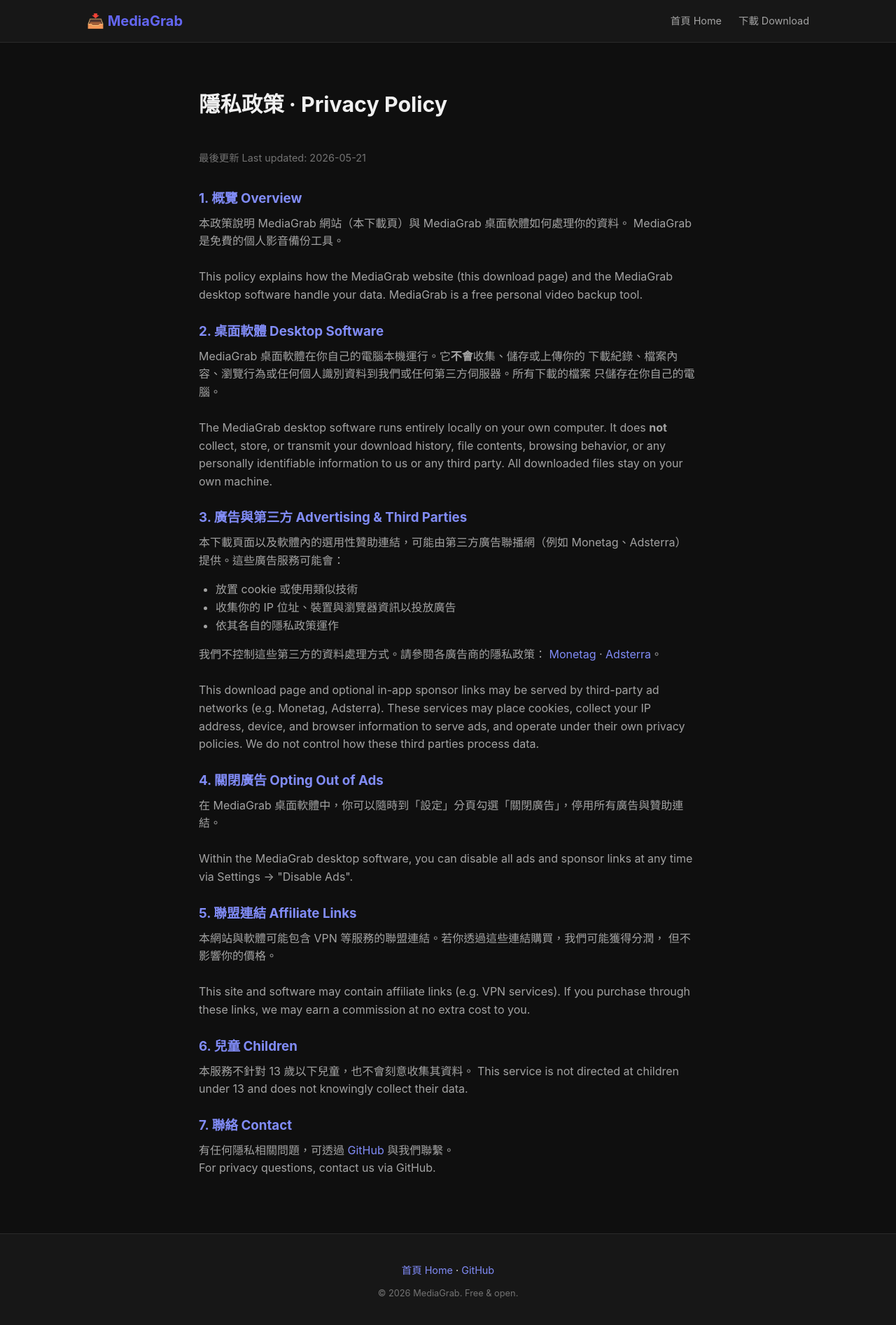
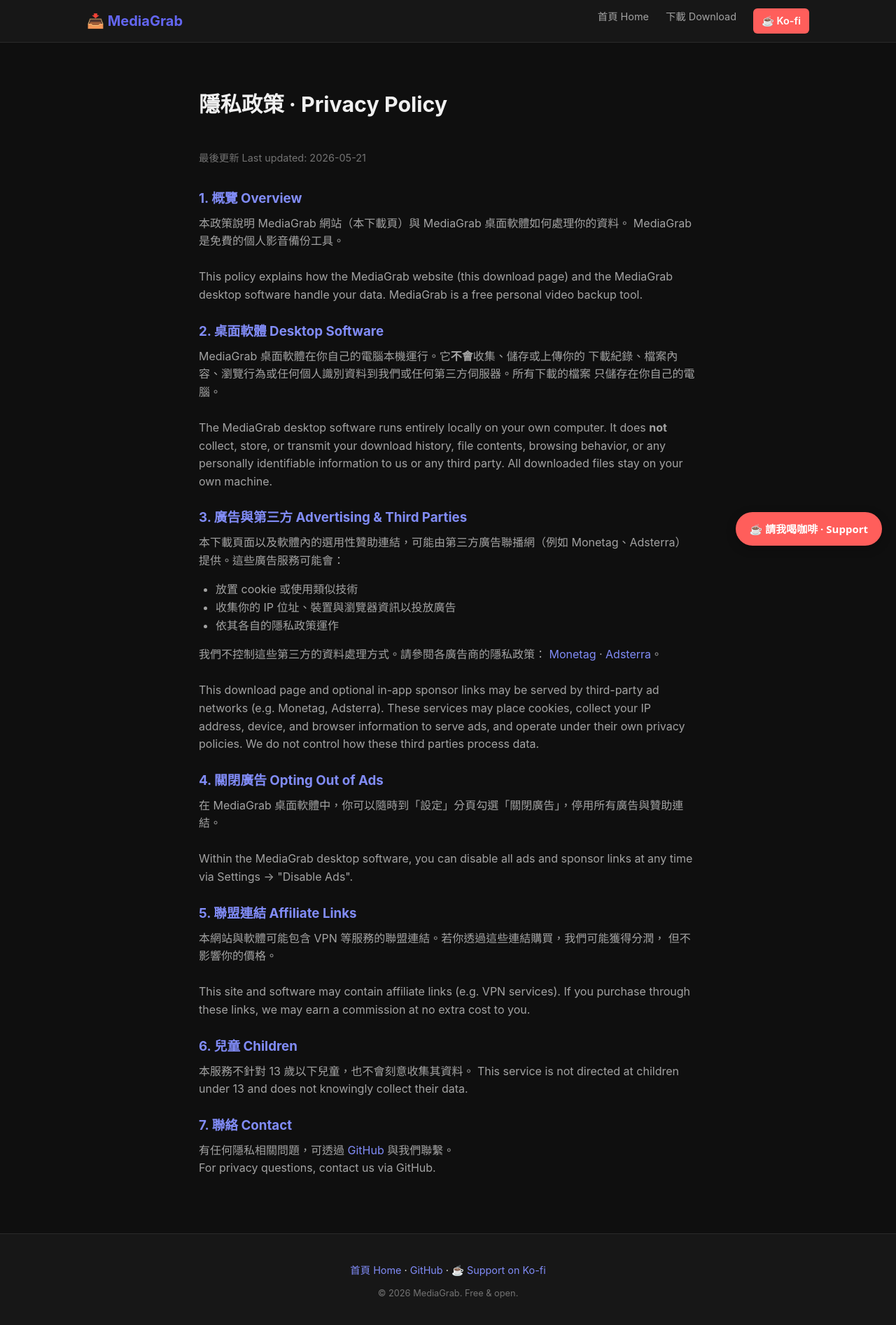
Before and after one commit to cenxialiu7-cloud/cenxialiu7-cloud.github.io, a plain HTML site: page privacy.html in a window 1280 px wide. Shown: the whole page at 70% size. Drawn offline with Linux system fonts and the light colour scheme.

Commit message:
Add Ko-fi support links to all pages
- Floating button (bottom-right, always visible)
- Header nav button
- Footer link
Ko-fi: https://ko-fi.com/yoyoisgood

```diff
--- a/privacy.html
+++ b/privacy.html
@@ -10,12 +10,19 @@
   <!-- 廣告：已移除 Monetag 通用標籤（會註冊推播 SW 並彈出 popup/劫持點擊）。 -->
 </head>
 <body>
-  <header class="site-header">
+  <!-- ─── Ko-fi floating button (always visible) ─── -->
+  <a href="https://ko-fi.com/yoyoisgood" target="_blank" rel="noopener"
+     style="position:fixed;bottom:20px;right:20px;background:#FF5E5B;color:#fff;padding:12px 20px;border-radius:50px;text-decoration:none;font-weight:600;box-shadow:0 4px 14px rgba(0,0,0,0.25);z-index:9999;font-size:15px;font-family:system-ui,-apple-system,sans-serif;">
+    ☕ 請我喝咖啡 · Support
+  </a>
+
+    <header class="site-header">
     <div class="container header-inner">
       <a href="/" class="logo">📥 <span>MediaGrab</span></a>
       <nav>
         <a href="/">首頁 Home</a>
         <a href="/MediaGrab/#download">下載 Download</a>
+        <a href="https://ko-fi.com/yoyoisgood" target="_blank" rel="noopener" style="background:#FF5E5B;color:#fff;padding:6px 12px;border-radius:6px;text-decoration:none;font-weight:600;">☕ Ko-fi</a>
       </nav>
     </div>
   </header>
@@ -105,7 +112,8 @@
     <div class="container">
       <p class="footer-links">
         <a href="/">首頁 Home</a> ·
-        <a href="https://github.com/cenxialiu7-cloud/MediaGrab" rel="noopener">GitHub</a>
+        <a href="https://github.com/cenxialiu7-cloud/MediaGrab" rel="noopener">GitHub</a> ·
+        <a href="https://ko-fi.com/yoyoisgood" target="_blank" rel="noopener">☕ Support on Ko-fi</a>
       </p>
       <p class="copyright">© 2026 MediaGrab. Free &amp; open.</p>
     </div>
```
Also changed, not shown: MacSentinel/index.html (+9 -1 lines), MediaGrab/index.html (+10 -2 lines), index.html (+9 -1 lines).
